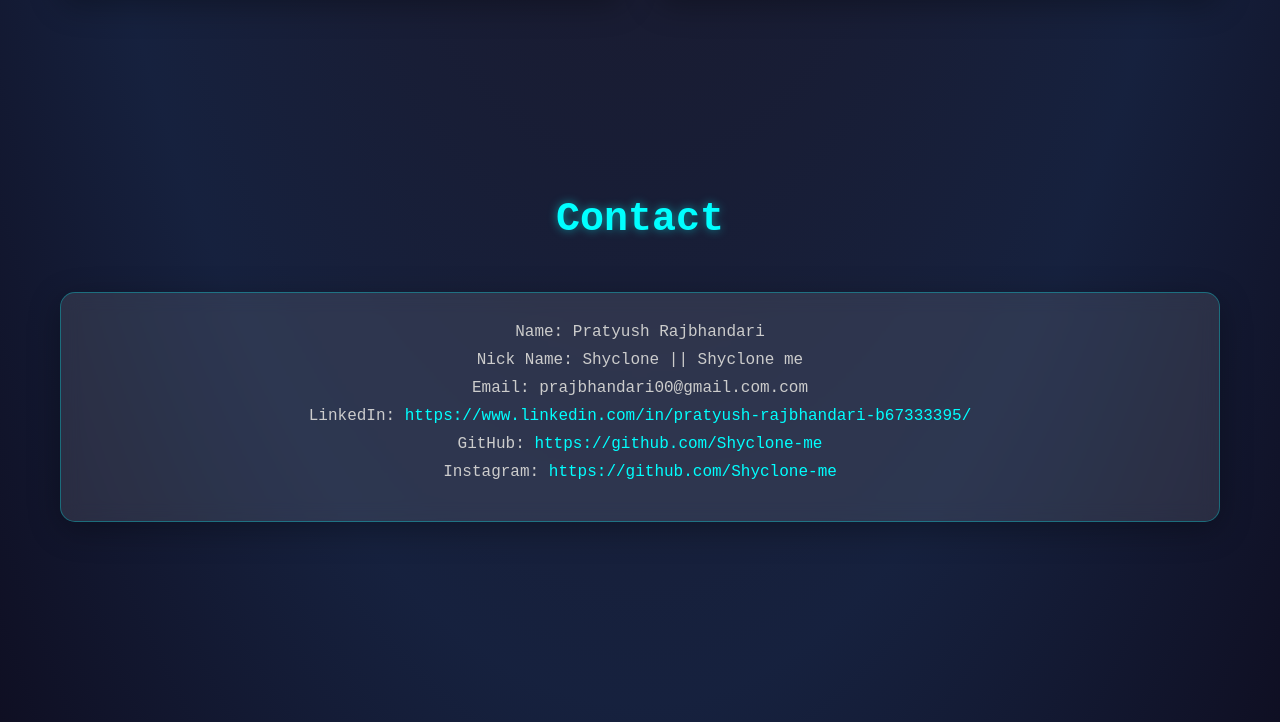
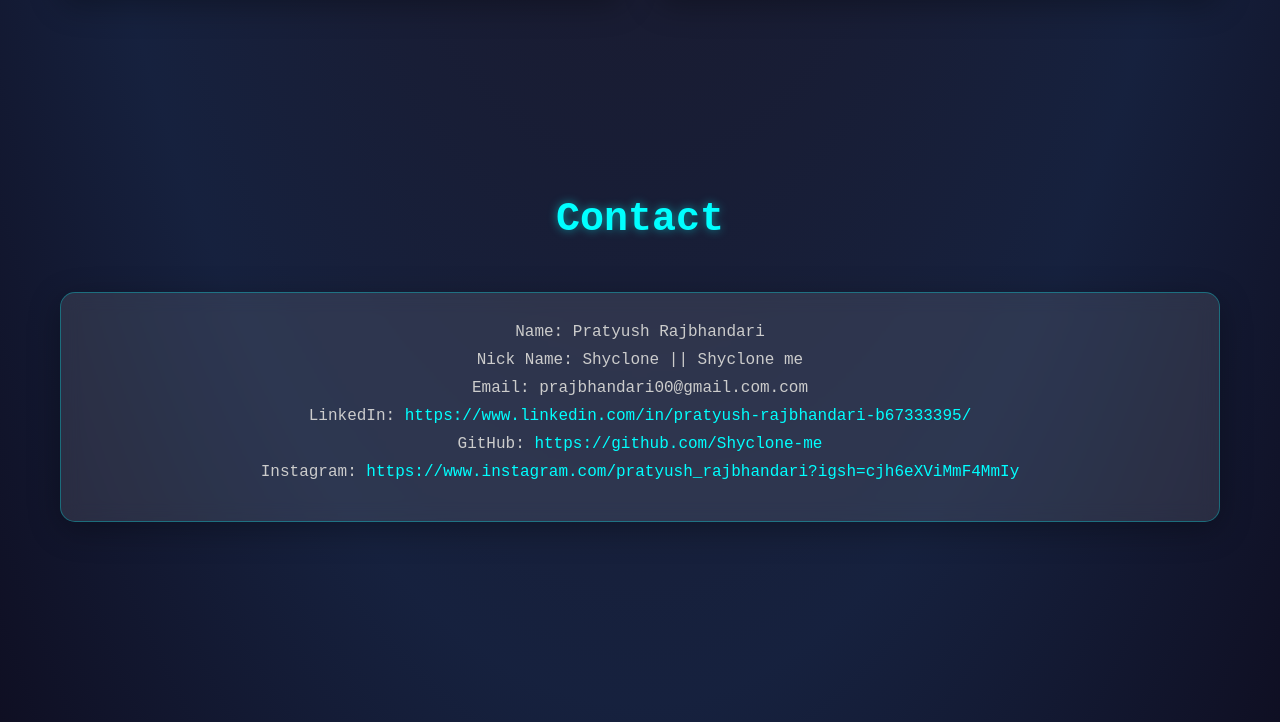
Before and after one commit to Shyclone-me/profile, a plain HTML site: page shyclone-dashboard/index.html in a window 1280 px wide. Shown: the part 2765-3487 px from the top of the page. Drawn offline with Linux system fonts and the light colour scheme.

Commit message:
index.html

```diff
--- a/shyclone-dashboard/index.html
+++ b/shyclone-dashboard/index.html
@@ -165,7 +165,7 @@
                 <p>Email: prajbhandari00@gmail.com.com</p>
                 <p>LinkedIn: <a href="https://www.linkedin.com/in/pratyush-rajbhandari-b67333395/" target="_blank">https://www.linkedin.com/in/pratyush-rajbhandari-b67333395/</a></p>
                 <p>GitHub: <a href="https://github.com/Shyclone-me" target="_blank">https://github.com/Shyclone-me</a></p>
-                <p>Instagram: <a href="https://github.com/Shyclone-me" target="_blank">https://github.com/Shyclone-me</a></p>
+                <p>Instagram: <a href="https://www.instagram.com/pratyush_rajbhandari?igsh=cjh6eXViMmF4MmIy" target="_blank">https://www.instagram.com/pratyush_rajbhandari?igsh=cjh6eXViMmF4MmIy</a></p>
             </div>
         </section>
     </div>
```
